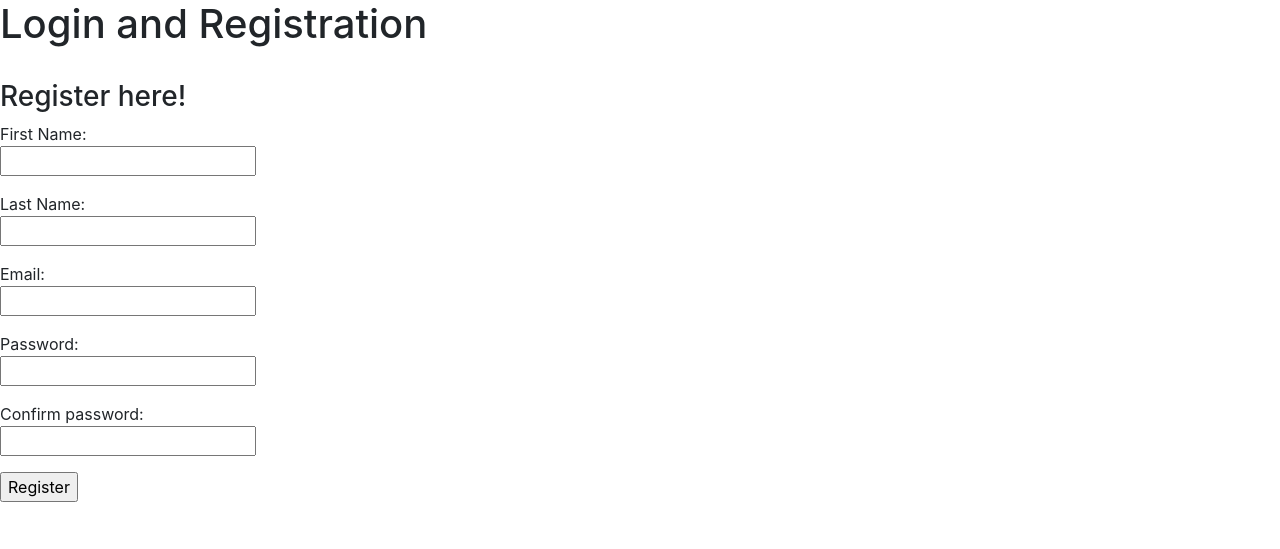
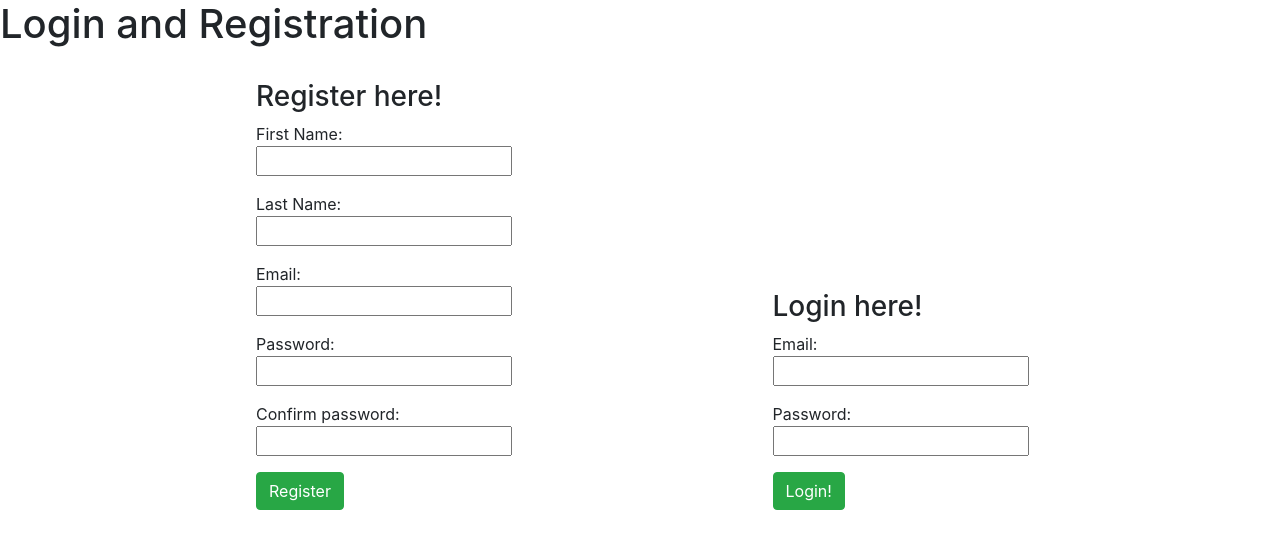
Before and after one commit to MarisaConway/Login-and-Registration, a Flask app: page / in a window 1280 px wide. Shown: the top 549 px of the page. Run offline with Flask 2, Linux system fonts and the light colour scheme; data that the repository does not hold is empty; some libraries are stand-ins or nearby versions.

Commit message:
final login & registration

```diff
--- a/server.py
+++ b/server.py
@@ -10,8 +10,9 @@ bcrypt = Bcrypt(app)
 def index():
     db= connectToMySQL('registration')
     people = db.query_db('SELECT * FROM people;')
-    print(people)
     return render_template("index.html", all_people = people)
+
+
 
 
 @app.route("/create", methods=["POST"])
@@ -74,32 +75,85 @@ def create():
             "fn": request.form["first_name"],
             "ln": request.form["last_name"],
             "email": request.form["email"],
-            "pass_hash" : pw_hash
+            "pass_hash" : pw_hash.decode('utf-8')
         }
         db = connectToMySQL('registration')
         flash("Successfully added")
-        id = db.query_db(query,data)
+        userid = db.query_db(query,data)
         # print(id)
-        return redirect("/welcome/"+ str(id))
+        session['userid'] = userid
+        return redirect("/welcome")
     else:
         return redirect("/")
 
 
-@app.route("/welcome/<id>")
-def welcome(id):
-    print(id)
-    query = "SELECT * FROM people WHERE id=%(id_num)s;"
+@app.route("/login", methods=["POST"])
+def login():
+    # match = True
+    db = connectToMySQL("registration")
+    query = "SELECT * from people WHERE email = %(email)s;"
+    data = {
+        "email": request.form["email"]
+
+    }
+    result = db.query_db(query,data)
+
+    print(result)
+
+    if len(result) == 0:
+        flash("Email not found, please register!")
+        return redirect("/")
+
+    else:
+        if bcrypt.check_password_hash(result[0]['password'], request.form['password']) == True:
+            session['userid'] = result[0]['id']
+            return redirect("/welcome")
+        else:
+            flash("Password does not match!")
+            return redirect("/")
+
+@app.route("/welcome")
+def welcome():
+    if 'userid' not in session:
+        flash("you must log in first")
+        return redirect("/")
+
+    query = "SELECT * FROM people WHERE id=%(id)s;"
+    data = {
+        "id": session['userid']
+    }
+    db = connectToMySQL('registration')
+    userData = db.query_db(query, data)
+    return render_template("welcome.html", userData=userData[0])
+
+
+
+
+@app.route("/logout", methods=["POST"])
+def logout():
+    query = "SELECT * FROM people WHERE id=%(id)s;"
 
     data = {
-        "id_num": id
+        "id": session['userid']
     }
     db = connectToMySQL('registration')
     userData = db.query_db(query, data)
 
-    print(userData)
-    return render_template("welcome.html", userData=userData[0])
+    session.clear()
+    return redirect("/")
+
+
+
+
+
 
 
 
 if __name__ == "__main__":
     app.run(debug=True)
+
+
+
+#pull up all the emails in database
+#scond query is to find out if the users email is in the database.
+#compare password with password in the system
--- a/templates/index.html
+++ b/templates/index.html
@@ -6,11 +6,19 @@
     <title>Login and Register</title>
     <meta name="viewport" content="width=device-width, initial-scale=1">
     <link rel="stylesheet" href="https://stackpath.bootstrapcdn.com/bootstrap/4.3.1/css/bootstrap.min.css" integrity="sha384-ggOyR0iXCbMQv3Xipma34MD+dH/1fQ784/j6cY/iJTQUOhcWr7x9JvoRxT2MZw1T" crossorigin="anonymous">
+    <style>
+        div{
+            display:inline-block;
+            margin-left: 20%;
+
+        }
+
+    </style>
 </head>
 <body>
     <h1>Login and Registration</h1>
     <br>
-    <div>
+    <div class = Register>
         <h3>Register here!</h3>
         {% with messages = get_flashed_messages() %}
             {% if messages %}
@@ -25,7 +33,15 @@
             <p>Email: <br> <input type="text" name="email"></p>
             <p>Password: <br> <input type="password" name="password"></p>
             <p>Confirm password: <br> <input type="password" name="c_password"></p>
-            <input type="submit" value="Register">
+            <input type="submit" class="btn btn-success" value="Register">
+        </form>
+    </div>
+    <div class = login>
+        <h3>Login here!</h3>
+        <form action="/login" method="POST">
+            <p>Email: <br> <input type="text" name="email"></p>
+            <p>Password: <br> <input type="password" name="password"></p>
+            <input type="submit" class="btn btn-success" value="Login!">
         </form>
     </div>
 
```
Also changed, not shown: templates/welcome.html (+12 -0 lines).
